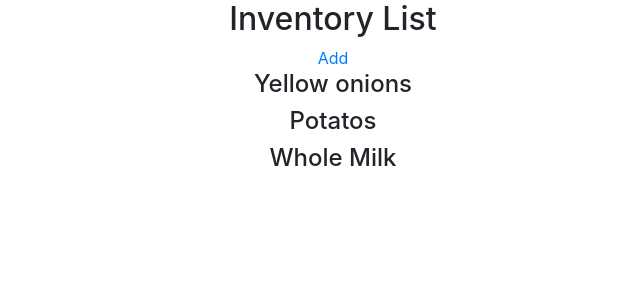
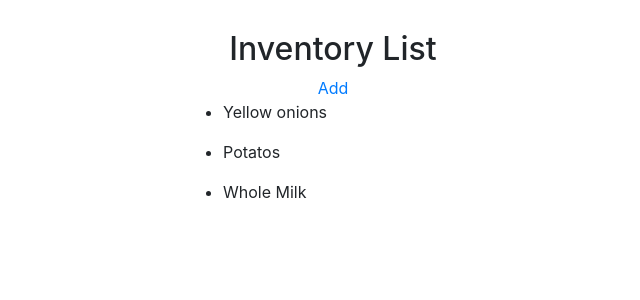
Before and after one commit to i-ll-serve-soup-july-2019/FrontEnd, a React (Create React App) app in the folder serve-soup/: page / in a window 1280 px wide. Shown: the top 300 px of the page, without its empty margins (307-947 px from the left). Built offline with nearby package versions, Linux system fonts and the light colour scheme.

Commit message:
commented code

```diff
--- a/serve-soup/src/App.css
+++ b/serve-soup/src/App.css
@@ -8,3 +8,12 @@
   margin: 30px auto;
 
 }
+
+.inventory-list-container {
+  max-width: 300px;
+  margin: 30px auto;
+}
+
+.inventory-list-container ul {
+  text-align: left
+}
--- a/serve-soup/src/components/AddItemForm.js
+++ b/serve-soup/src/components/AddItemForm.js
@@ -3,26 +3,47 @@ import React from "react";
 //implementing routing
 import { Link } from "react-router-dom";
 
-//BootStrap
-import { Button, Form, FormGroup, Label, Input, FormText } from "reactstrap";
+//ReactBootStrap
+import { Button, Form, FormGroup, Label, Input } from "reactstrap";
 
 class AddItemForm extends React.Component {
+  state = {
+    //create local state
+  };
+  //handler for input fields
+  changeHandler = e => {
+    this.setState({
+      [e.target.name]: e.target.value
+    });
+  };
+
+  submitHandler = e => {
+    e.preventDefault();
+    //call the action to pass the values from state
+  };
+
   render() {
     return (
       <div className="add-item-container">
         <Link to="/">Home</Link>
-        <Form>
+        <Form onSubmit={this.submitHandler}>
           <FormGroup>
             <Label for="Current Stock">Current Stock</Label>
             <Input
               type="text"
               name="current-stock"
               placeholder="Current Stock"
+              onChange={this.changeHandler}
             />
           </FormGroup>
           <FormGroup>
             <Label for="Category">Category</Label>
-            <Input type="text" name="category" placeholder="Category" />
+            <Input
+              type="text"
+              name="category"
+              placeholder="Category"
+              onChange={this.changeHandler}
+            />
           </FormGroup>
           <Button>Submit</Button>
         </Form>
@@ -31,4 +52,5 @@ class AddItemForm extends React.Component {
   }
 }
 
+//use connect
 export default AddItemForm;
--- a/serve-soup/src/components/InventoryList.js
+++ b/serve-soup/src/components/InventoryList.js
@@ -4,6 +4,8 @@ import React from "react";
 import { Link } from "react-router-dom";
 
 class InventoryList extends React.Component {
+  //state is only for testing
+  //use mapStateToProps when available
   state = {
     items: [
       {
@@ -19,15 +21,20 @@ class InventoryList extends React.Component {
   };
   render() {
     return (
-      <div>
+      <div className="inventory-list-container">
         <h2>Inventory List</h2>
         <Link to="/addItem">Add</Link>
         {this.state.items.map(item => (
-          <h4>{item.name}</h4>
+          <ul>
+            <li>{item.name}</li>
+          </ul>
         ))}
       </div>
     );
   }
 }
 
+//create mapStateToProps
+
+//Remember to use connect
 export default InventoryList;
```
